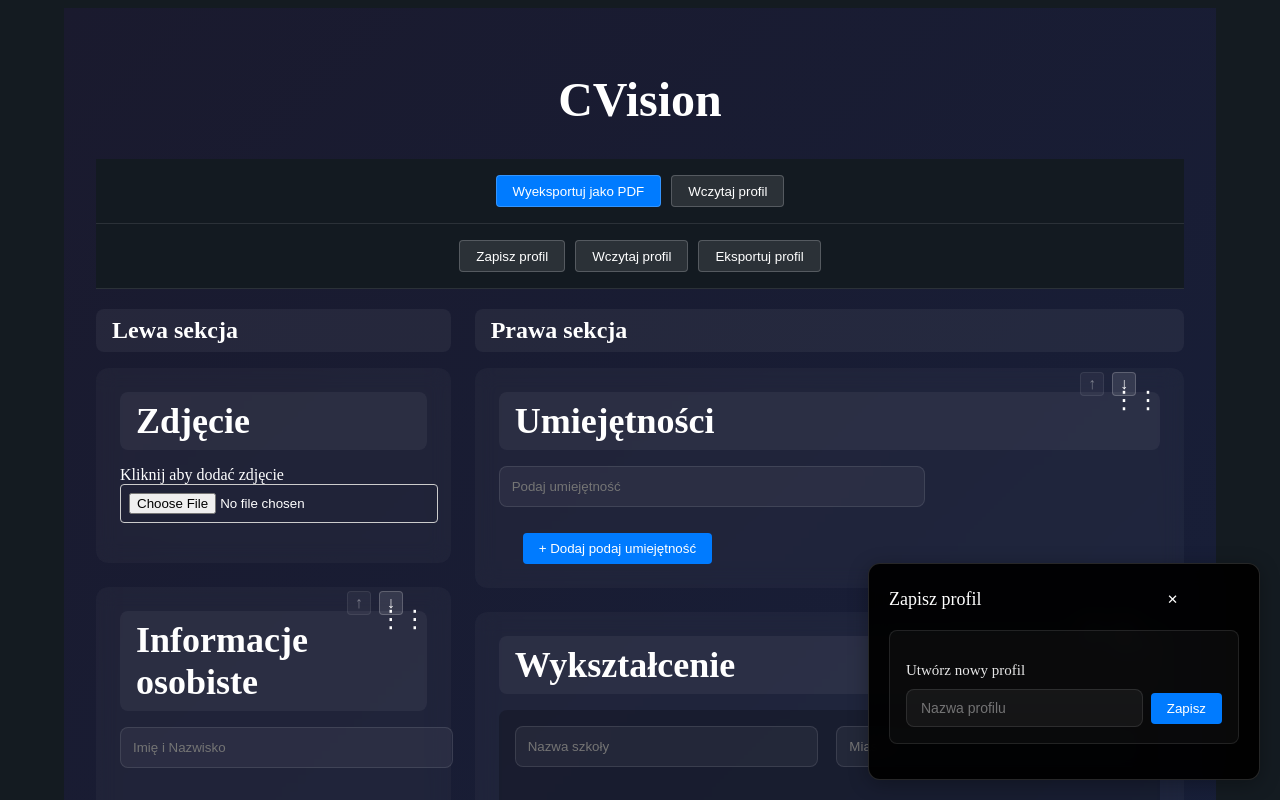
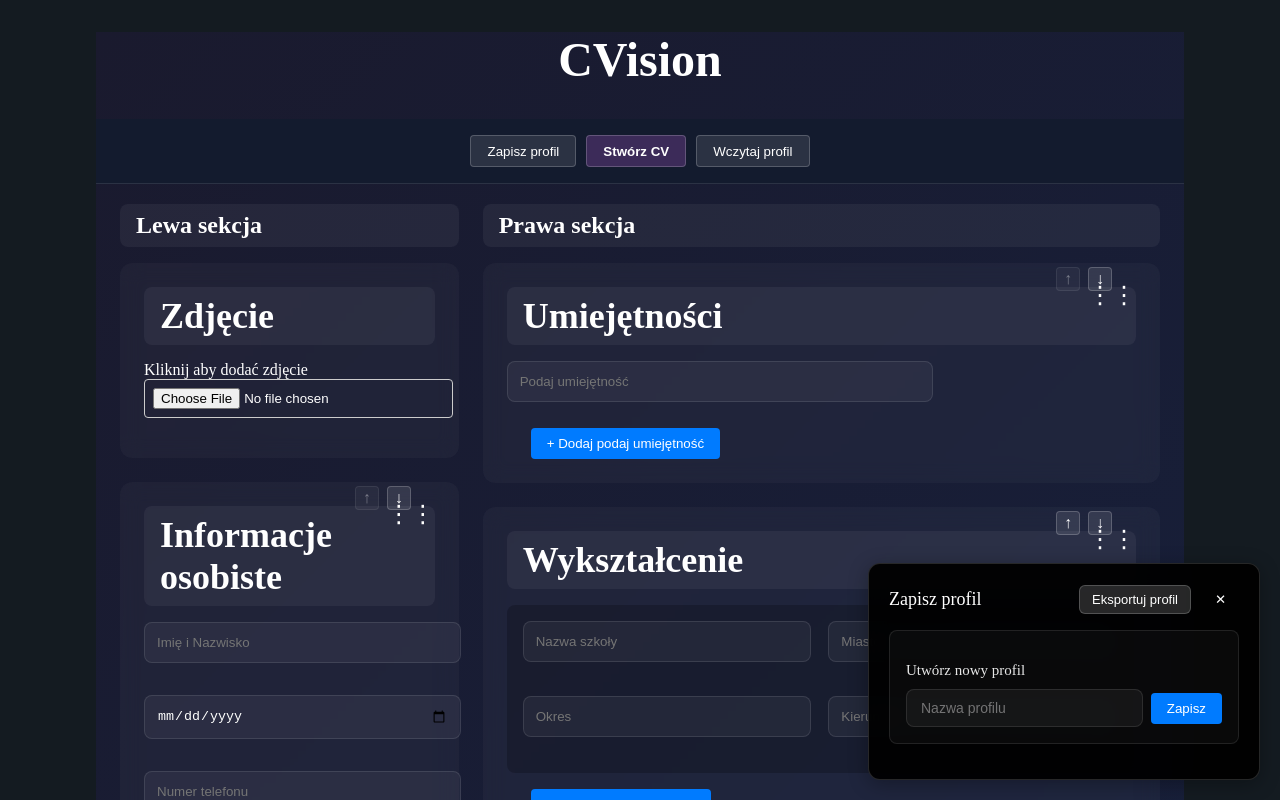
Before and after one commit to domintes/CVision, a React (Vite) app: page / in a window 1280 px wide. Both pictures are taken after a click on the button "Zapisz profil". Shown: the top 800 px of the page. Built offline with nearby package versions, Linux system fonts and the light colour scheme.

Commit message:
fix sticky navbar section

```diff
--- a/src/App.scss
+++ b/src/App.scss
@@ -15,7 +15,7 @@ body {
   background-color: #141b21;
   background: linear-gradient(135deg, #1a1a2e 0%, #16213e 100%);
   min-height: 100vh;
-  padding: 2rem;
+  padding: 0;
 
   .personal-info {
     margin-bottom: 30px;
@@ -42,6 +42,7 @@ body {
     display: grid;
     grid-template-columns: 1fr 2fr;
     column-gap: 24px;
+    padding: 0 24px;
     .left-sections, .right-sections {
       flex: 1;
       min-width: 0;
--- a/src/components/ProfileManagement.jsx
+++ b/src/components/ProfileManagement.jsx
@@ -50,7 +50,7 @@ const loadSavedProfiles = async () => {
   }
 };
 
-const ProfileManagement = ({ showProfileList, setShowProfileList }) => {
+const ProfileManagement = ({ showProfileList, setShowProfileList, showSavePanel, setShowSavePanel }) => {
   const [personalInfo, setPersonalInfo] = useAtom(personalInfoAtom);
   const [skills, setSkills] = useAtom(skillsAtom);
   const [interests, setInterests] = useAtom(interestsAtom);
@@ -63,7 +63,6 @@ const ProfileManagement = ({ showProfileList, setShowProfileList }) => {
   const [rightSections, setRightSections] = useAtom(rightSectionsOrderAtom);
 
   const [savedProfiles, setSavedProfiles] = useState([]);
-  const [showSavePanel, setShowSavePanel] = useState(false);
   const [newProfileName, setNewProfileName] = useState('');
   const [editingProfile, setEditingProfile] = useState(null);
   const [saveMode, setSaveMode] = useState('new'); // 'new' or 'replace'
@@ -233,13 +232,10 @@ const ProfileManagement = ({ showProfileList, setShowProfileList }) => {
 
   return (
     <>
-      <div className="button-group">
-        <button onClick={() => setShowSavePanel(!showSavePanel)} className="button">
-          Zapisz profil
-        </button>
-        <button onClick={() => setShowProfileList(!showProfileList)} className="button">
-          Wczytaj profil
-        </button>
+      {showSavePanel && (
+        <div className="profiles-list">
+          <div className="load-profile-header-section">
+            <h3>Zapisz profil</h3>
             <button
               onClick={() => exportProfile({
                 personalInfo,
@@ -253,16 +249,10 @@ const ProfileManagement = ({ showProfileList, setShowProfileList }) => {
                 leftSections,
                 rightSections
               })}
-          className="button"
+              className="export-profile-btn"
             >
               Eksportuj profil
             </button>
-      </div>
-
-      {showSavePanel && (
-        <div className="profiles-list">
-          <div className="load-profile-header-section">
-            <h3>Zapisz profil</h3>
             <button onClick={() => setShowSavePanel(false)} className="close-profile-panel-button">
               ✕
             </button>
--- a/src/components/ProfileManagementPanel.jsx
+++ b/src/components/ProfileManagementPanel.jsx
@@ -91,6 +91,7 @@ const ProfileManagementPanel = () => {
   const [errors, setErrors] = useAtom(errorsAtom);
   const [touchedFields, setTouchedFields] = useAtom(touchedFieldsAtom);
   const [showProfileList, setShowProfileList] = useState(false);
+  const [showSavePanel, setShowSavePanel] = useState(false);
   const [savedProfiles, setSavedProfiles] = useState([]);
 
   // Load saved profiles on mount
@@ -191,11 +192,13 @@ const ProfileManagementPanel = () => {
 
   return (
     <>
-      <div className="button-group">
-        <button onClick={exportToPDF} className="export-button">
-          Wyeksportuj jako PDF
+      <div className="sticky-navbar">
+        <button onClick={() => setShowSavePanel(!showSavePanel)} className="button">
+          Zapisz profil
         </button>
-
+        <button onClick={exportToPDF} className="create-cv-button">
+          Stwórz CV
+        </button>
         <button onClick={() => setShowProfileList(!showProfileList)} className="button">
           Wczytaj profil
         </button>
@@ -204,6 +207,8 @@ const ProfileManagementPanel = () => {
       <ProfileManagement
         showProfileList={showProfileList}
         setShowProfileList={setShowProfileList}
+        showSavePanel={showSavePanel}
+        setShowSavePanel={setShowSavePanel}
       />
     </>
   );
--- a/src/components/ProfileManagementPanel.scss
+++ b/src/components/ProfileManagementPanel.scss
@@ -2,14 +2,14 @@
 $primary-color: #007bff;
 $secondary-color: #0056b3;
 
-.button-group {
+.sticky-navbar {
   display: flex;
   flex-wrap: wrap;
   gap: 10px;
   justify-content: center;
   position: sticky;
   top: 0;
-  background: rgba(20, 27, 33, 0.95);
+  background: rgb(19 28 47 / 95%);
   backdrop-filter: blur(10px);
   padding: 8px;
   z-index: 1000;
@@ -35,14 +35,13 @@ $secondary-color: #0056b3;
       background: rgba(255, 255, 255, 0.2);
     }
 
-    &.export-button {
-      background: $primary-color;
-
+    &.create-cv-button {
+      font-weight: bold;
+      background-color: #3c2b59;
       &:hover {
-        background: $secondary-color;
+        background: #2f2246;
       }
     }
-
     &.import-button {
       background: rgba(255, 255, 255, 0.15);
 
@@ -210,6 +209,23 @@ $secondary-color: #0056b3;
       background-color: transparent;
     }
   }
+
+  .export-profile-btn,
+  .import-profile-btn {
+    background: rgba(255, 255, 255, 0.15);
+    border: 1px solid rgba(255, 255, 255, 0.2);
+    color: white;
+    padding: 6px 12px;
+    border-radius: 6px;
+    font-size: 13px;
+    cursor: pointer;
+    transition: all 0.2s ease;
+
+    &:hover {
+      background: rgba(255, 255, 255, 0.25);
+      transform: translateY(-1px);
+    }
+  }
 }
 
 // Move save-profile-section styles outside profiles-list to apply to both panels
```
Also changed, not shown: src/components/ButtonGroup.jsx (deleted, +0 -170 lines). Lines whose indentation alone changed are shown as unchanged.
